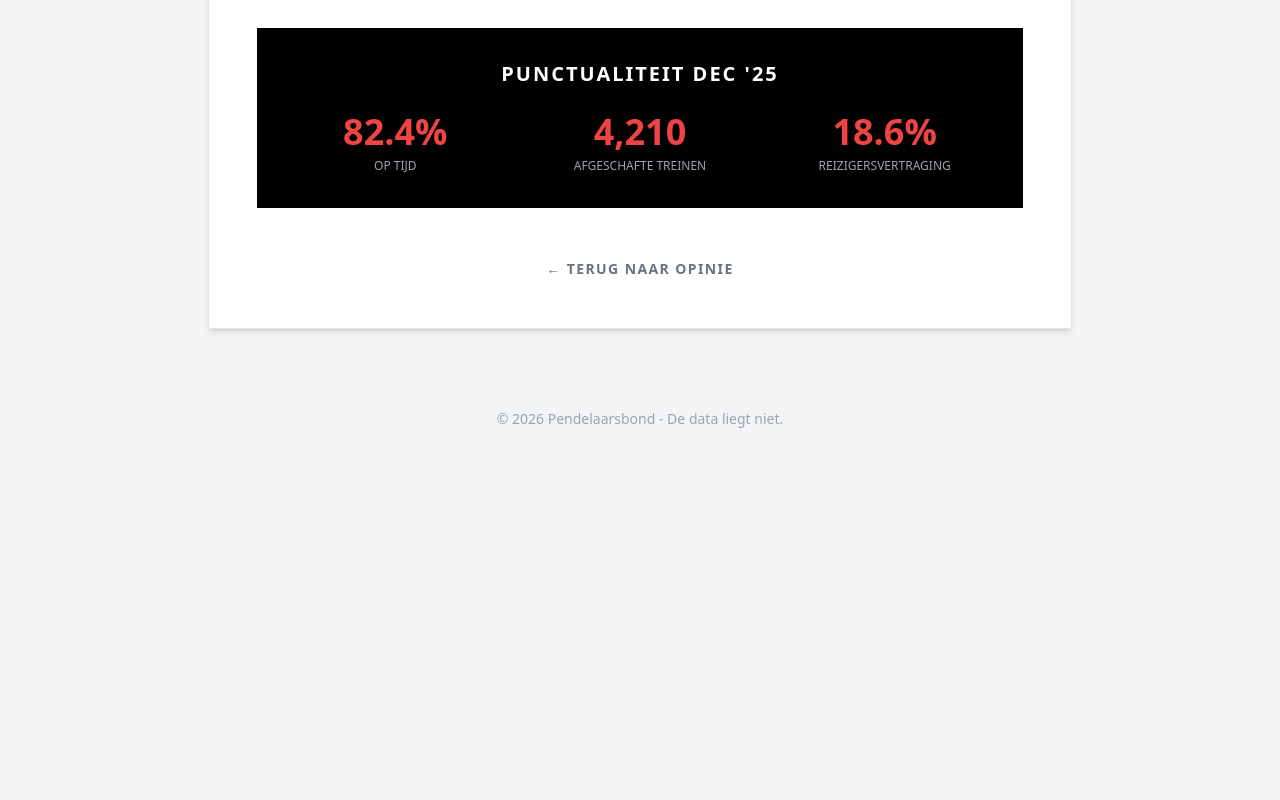
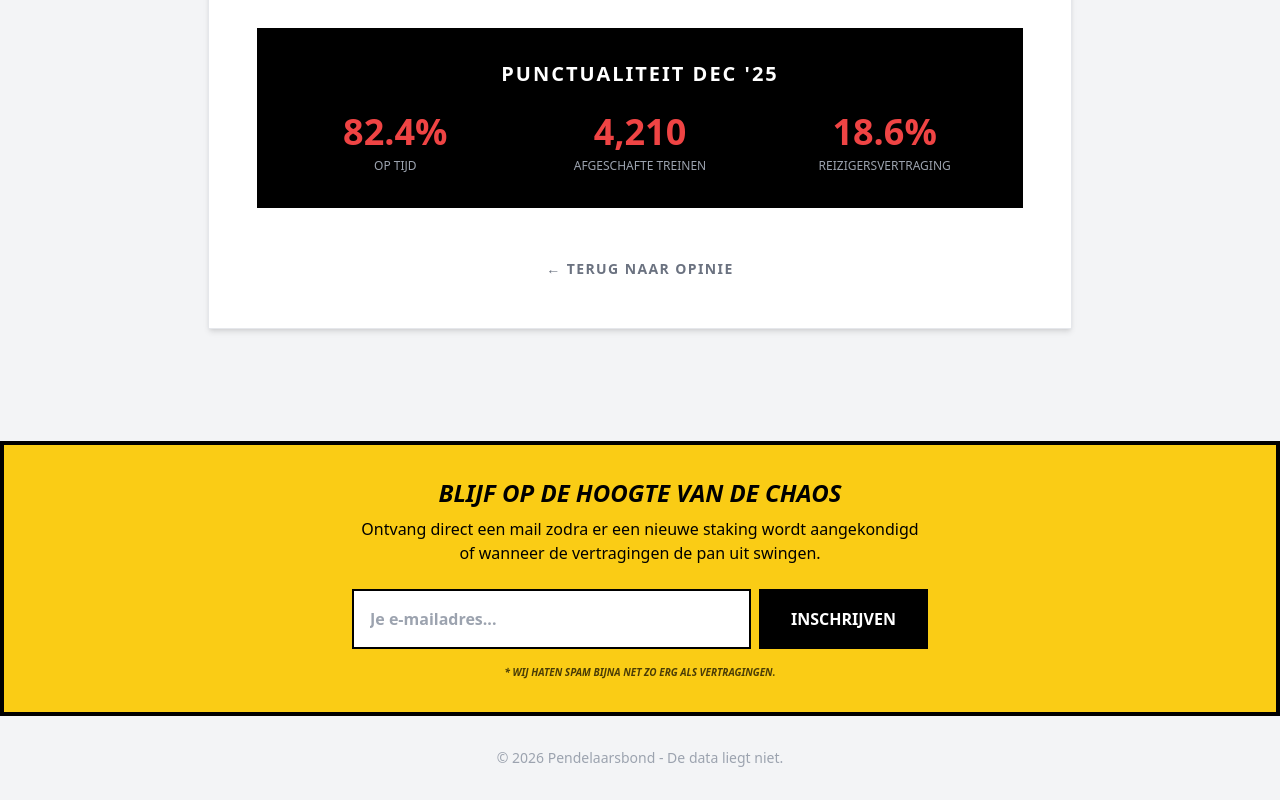
Before and after one commit to NathanVandormael1996/mini-issue-tracker, a website: page index.html in a window 1280 px wide. Shown: the part 890-1690 px from the top of the page. Before the commit the page ends 1351 px from the top, so only its background shows below. Drawn offline with nearby package versions, Linux system fonts and the light colour scheme.

Commit message:
frontend nieuwsbrief

```diff
--- a/index.html
+++ b/index.html
@@ -88,6 +88,31 @@
     </div>
 </div>
 
+<section class="mt-16 bg-yellow-400 p-8 border-4 border-black">
+    <div class="max-w-xl mx-auto text-center">
+        <h2 class="text-2xl font-black uppercase italic mb-2">Blijf op de hoogte van de chaos</h2>
+        <p class="text-black font-medium mb-6">Ontvang direct een mail zodra er een nieuwe staking wordt aangekondigd of wanneer de vertragingen de pan uit swingen.</p>
+
+        <form action="#" method="POST" class="flex flex-col md:flex-row gap-2">
+            <input
+                    type="email"
+                    placeholder="Je e-mailadres..."
+                    required
+                    class="flex-grow p-4 border-2 border-black focus:outline-none focus:ring-2 focus:ring-black font-bold"
+            >
+            <button
+                    type="submit"
+                    class="bg-black text-white px-8 py-4 font-black uppercase hover:bg-gray-800 transition duration-200"
+            >
+                Inschrijven
+            </button>
+        </form>
+        <p class="text-[10px] uppercase mt-4 font-bold opacity-70 italic text-black">
+            * Wij haten spam bijna net zo erg als vertragingen.
+        </p>
+    </div>
+</section>
+
 <footer class="py-8 text-center text-gray-400 text-sm">
     &copy; 2026 Pendelaarsbond - De data liegt niet.
 </footer>
```
